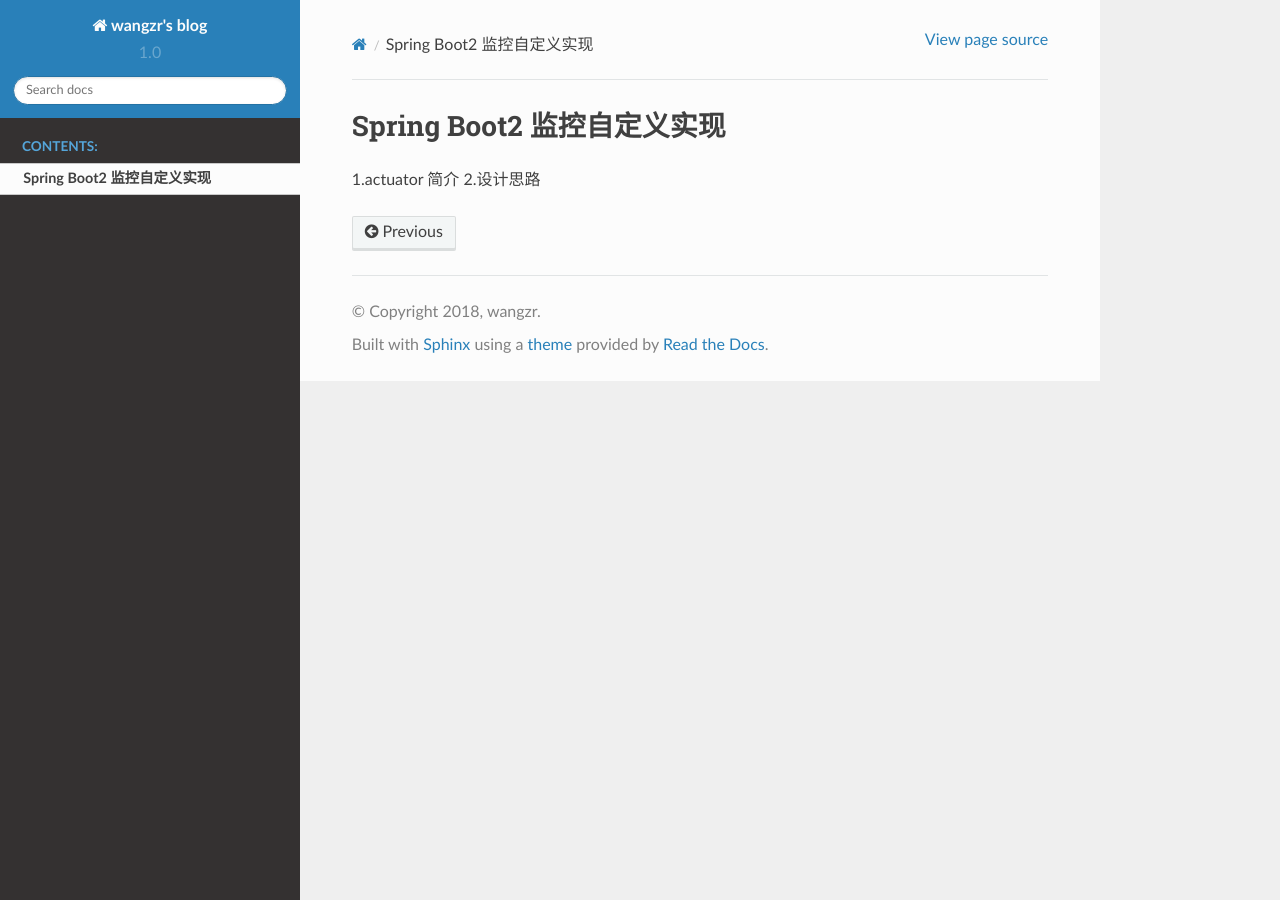
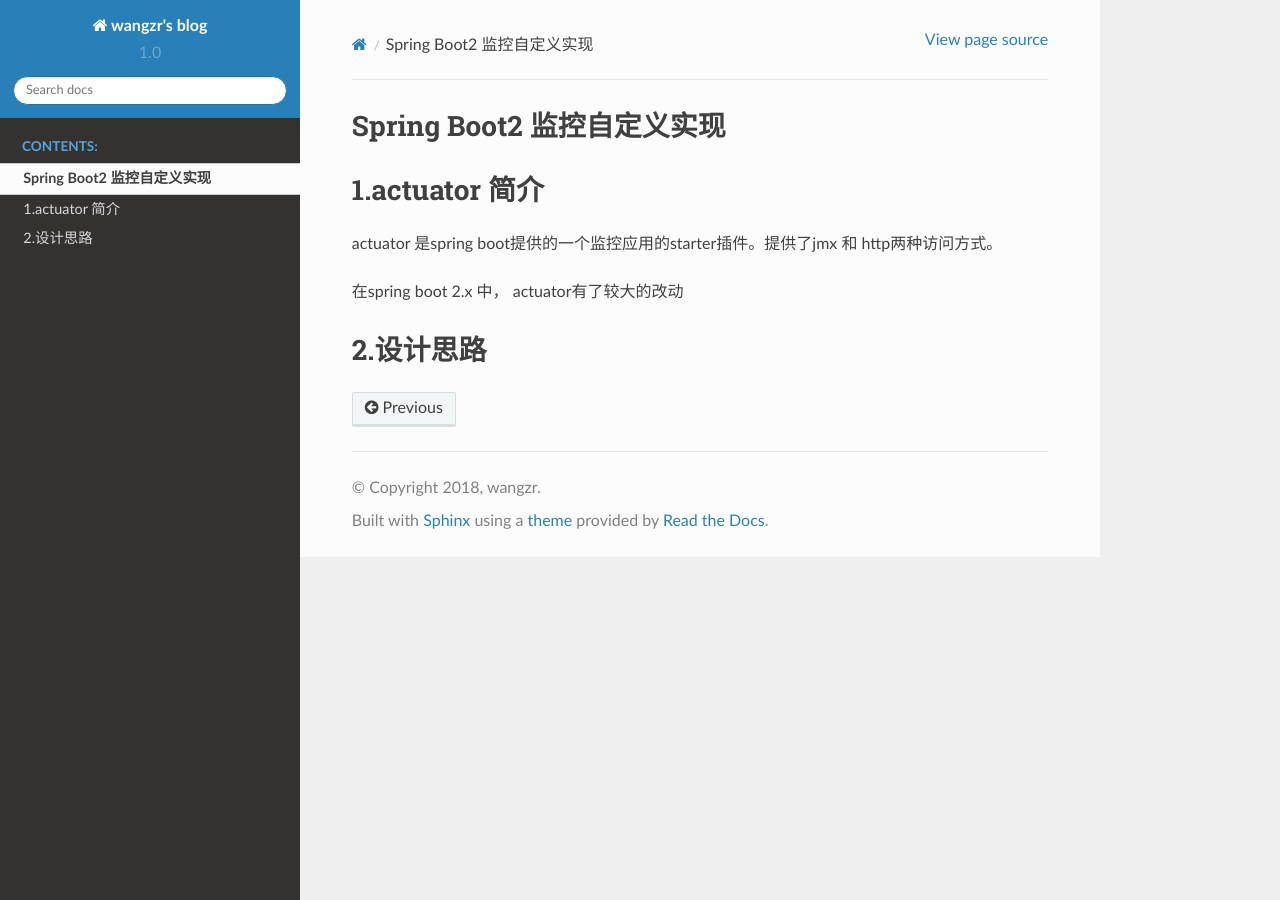
Before and after one commit to wangzr622/Blog, a Sphinx documentation site: the page built from source/actuator.rst, in a window 1280 px wide. Built offline with Sphinx 7.4.7 and the Read the Docs theme 2.0.0, drawn with Linux system fonts in a browser that asks for light colours.

Commit message:
修改文件

```diff
--- a/source/actuator.rst
+++ b/source/actuator.rst
@@ -2,4 +2,11 @@ Spring Boot2 监控自定义实现
 =========================================
 
 1.actuator 简介
+=========================================
+
+actuator 是spring boot提供的一个监控应用的starter插件。提供了jmx 和 http两种访问方式。
+
+在spring boot 2.x 中， actuator有了较大的改动
+
 2.设计思路
+=========================================
```
